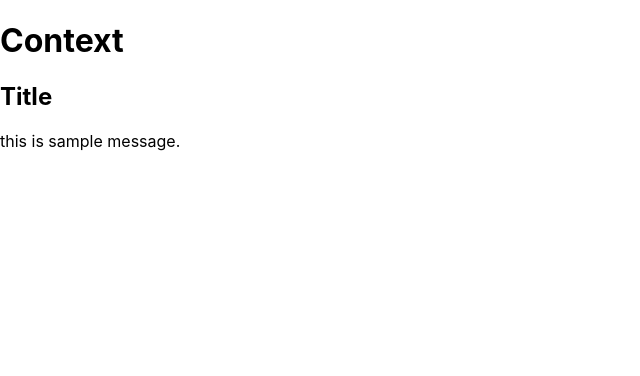
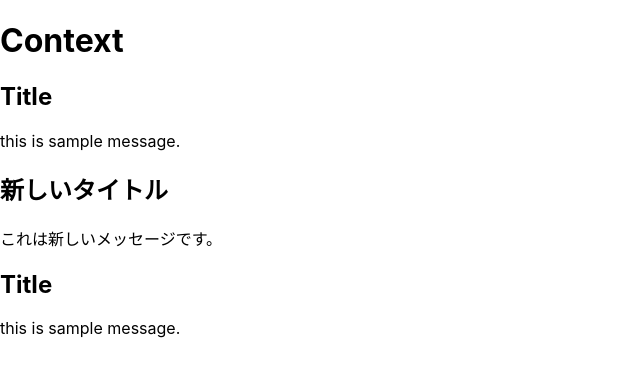
Before and after one commit to hiroyannnn/react-next-tutorial, a React (Create React App) app in the folder react_app/: page / in a window 1280 px wide. Shown: the top 376 px of the page, without its empty margins (0-640 px from the left). Built offline with nearby package versions, Linux system fonts and the light colour scheme.

Commit message:
list3-31 provider

```diff
--- a/react_app/src/App.js
+++ b/react_app/src/App.js
@@ -7,10 +7,18 @@
 const SampleContext = React.createContext(data)
 
 class App extends Component {
+  newdata = {title:'新しいタイトル',
+    message:'これは新しいメッセージです。'}
 
   render (){
     return <div>
       <h1>Context</h1>
+      <Title />
+      <Message />
+      <SampleContext.Provider value={this.newdata}>
+        <Title />
+        <Message />
+      </SampleContext.Provider>
       <Title />
       <Message />
     </div>
```
